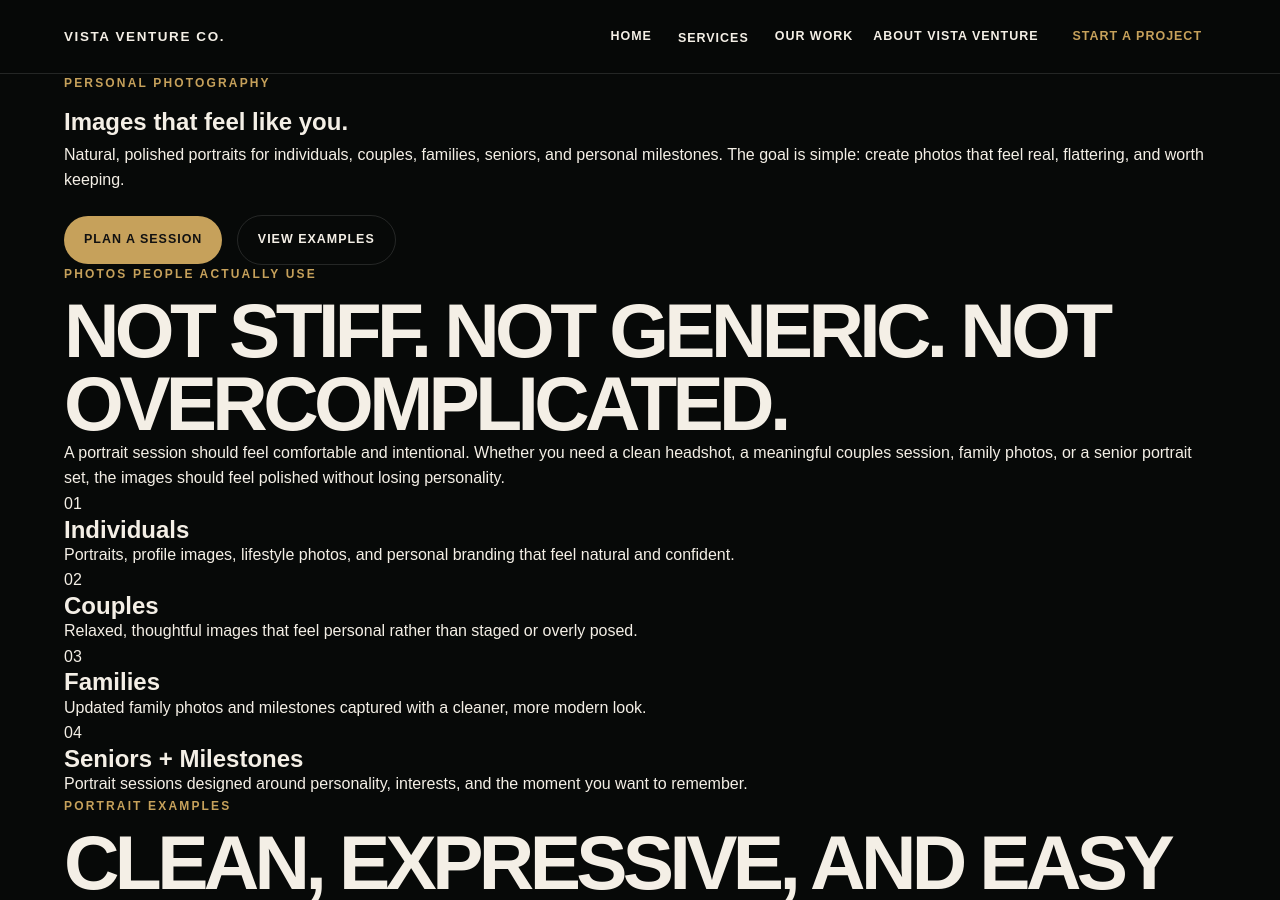
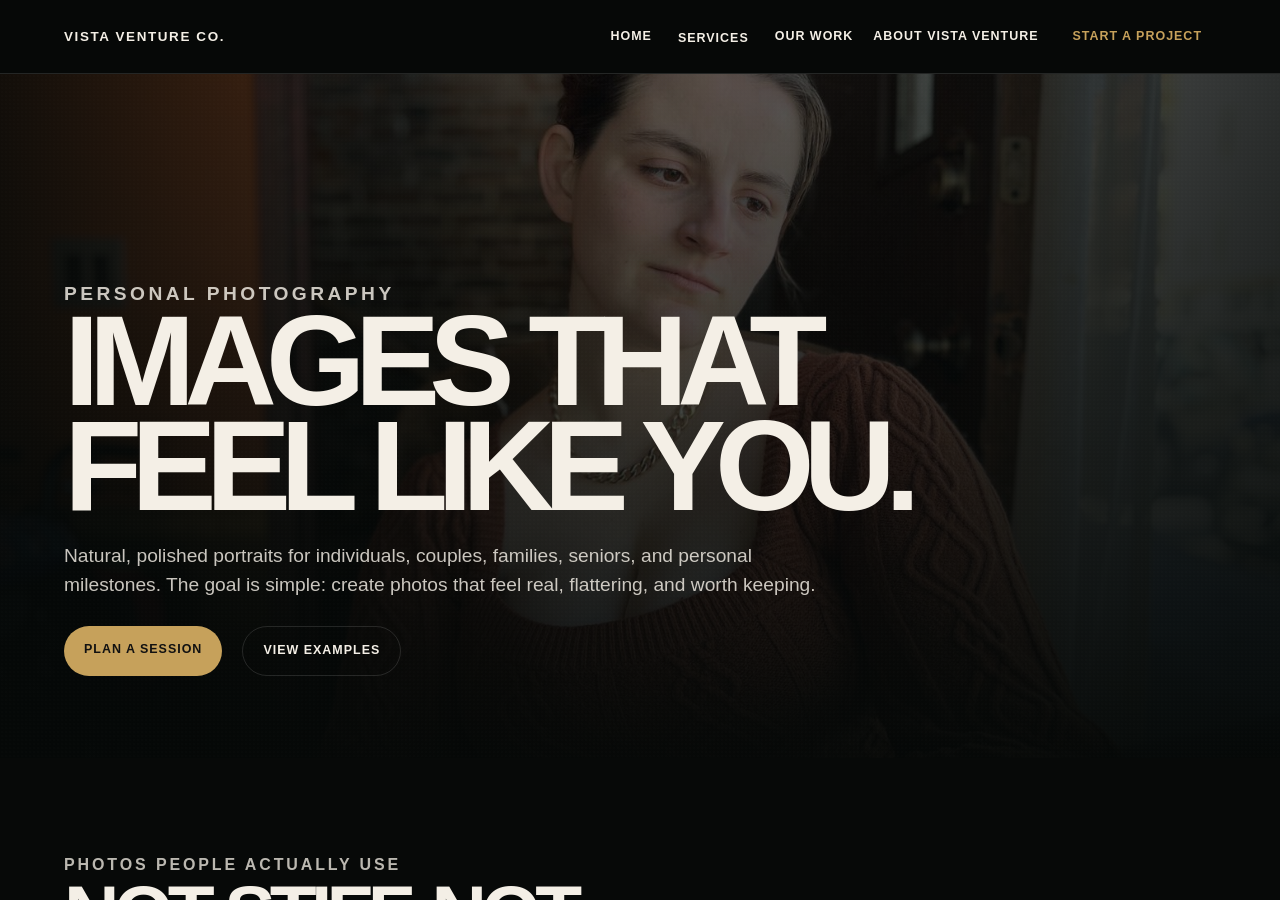
Before and after one commit to RyanGivans/VVC-2, a Jekyll site: the page built from services/photography/index.html, in a window 1280 px wide and 900 px high. Built offline with Jekyll 4.4.1, drawn with Linux system fonts in a browser that asks for light colours.

Commit message:
Style personal photography page

```diff
--- a/assets/css/pages/photography.css
+++ b/assets/css/pages/photography.css
@@ -1 +1,2 @@
-/* Page-specific styles for photography. Add overrides here as this page develops. */
+@import url('./service-shared.css');
+.photography-hero{--svc-hero-image:url('../../media/raven.jpg');--svc-hero-position:center 42%}
```
